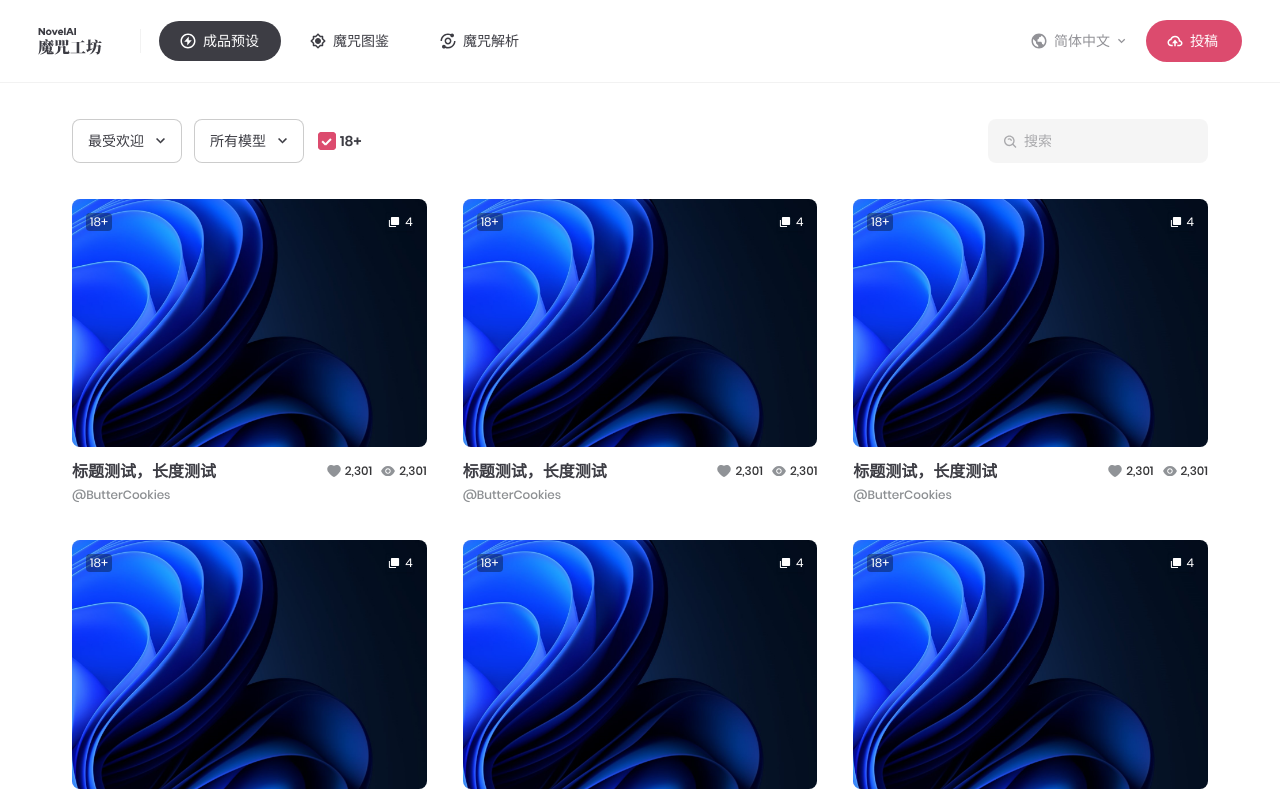
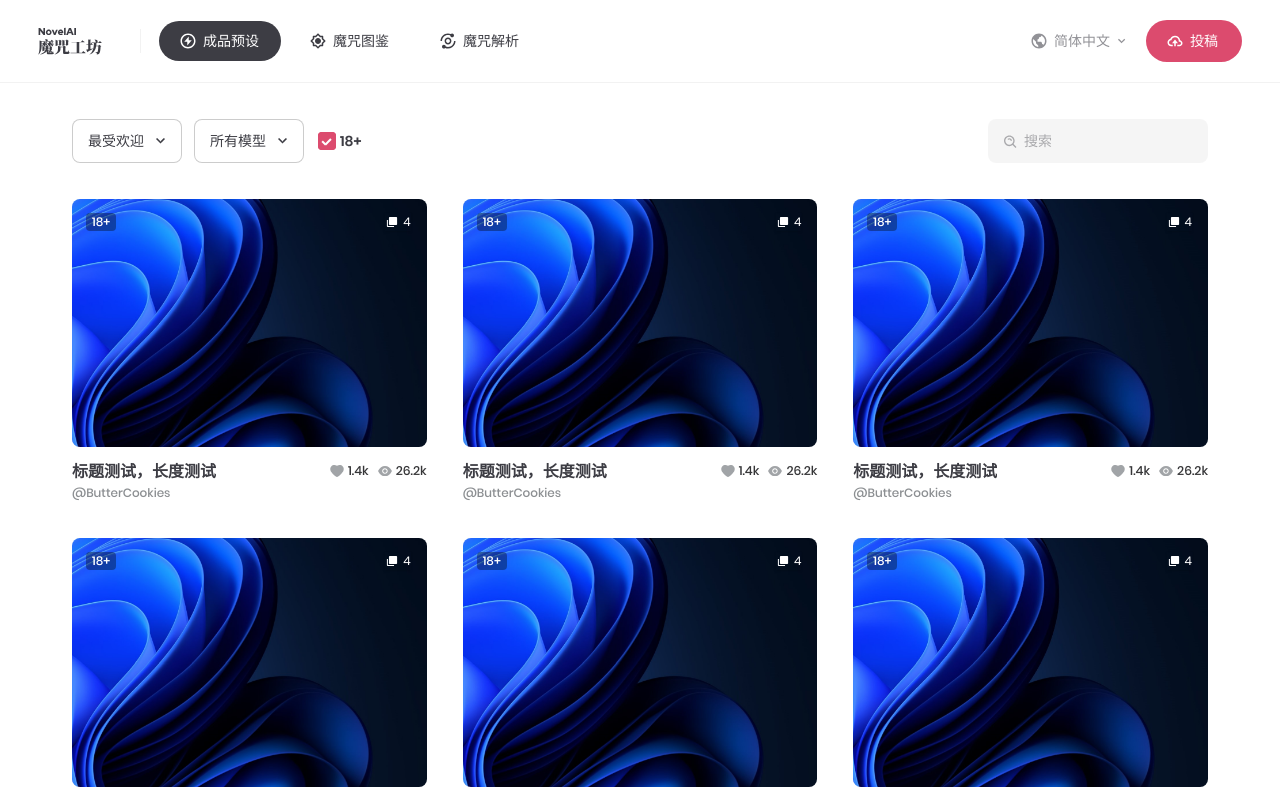
Before and after one commit to Coooookies/novelai-tagdictionary-webui, a Vue app: page /community in a window 1280 px wide. Shown: the top 800 px of the page. Built offline with nearby package versions, Linux system fonts and the light colour scheme.

Commit message:
feat: 修改点赞样例

```diff
--- a/src/components/grid/grid-item.vue
+++ b/src/components/grid/grid-item.vue
@@ -22,11 +22,11 @@ import { NIcon } from "../icon";
         <div class="__info-title_action">
           <div class="__info-title_action_item">
             <n-icon icon-name="like" />
-            <span>2,301</span>
+            <span>1.4k</span>
           </div>
           <div class="__info-title_action_item">
             <n-icon icon-name="view" />
-            <span>2,301</span>
+            <span>26.2k</span>
           </div>
         </div>
       </div>
@@ -69,14 +69,15 @@ import { NIcon } from "../icon";
       left: 0;
       top: 0;
       right: 0;
-      padding: 14px 14px 0;
+      padding: 14px 16px 0 14px;
 
       &__r18tag {
         border-radius: 4px;
         background-color: rgba(0, 0, 0, 0.35);
         color: white;
         font-size: 12px;
-        padding: 0 4px;
+        font-weight: 500;
+        padding: 0 6px;
         margin-right: auto;
       }
 
@@ -104,8 +105,6 @@ import { NIcon } from "../icon";
   & &__info {
     margin-top: 11px;
     .__info-subtitle {
-      margin-top: 2px;
-
       &_title {
         overflow: hidden;
         white-space: nowrap;
@@ -148,12 +147,12 @@ import { NIcon } from "../icon";
           svg {
             width: 16px;
             height: 16px;
-            fill: #909397;
+            fill: #a1a4a7;
           }
 
           span {
             margin-left: 3px;
-            font-size: 12px;
+            font-size: 12.5px;
             font-weight: 500;
             color: #363638;
           }
```
